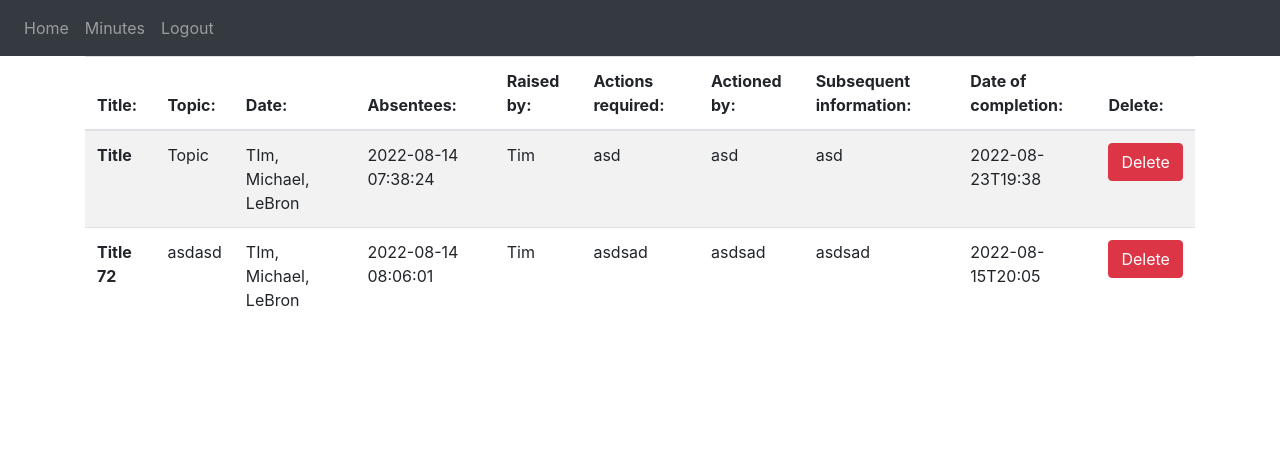
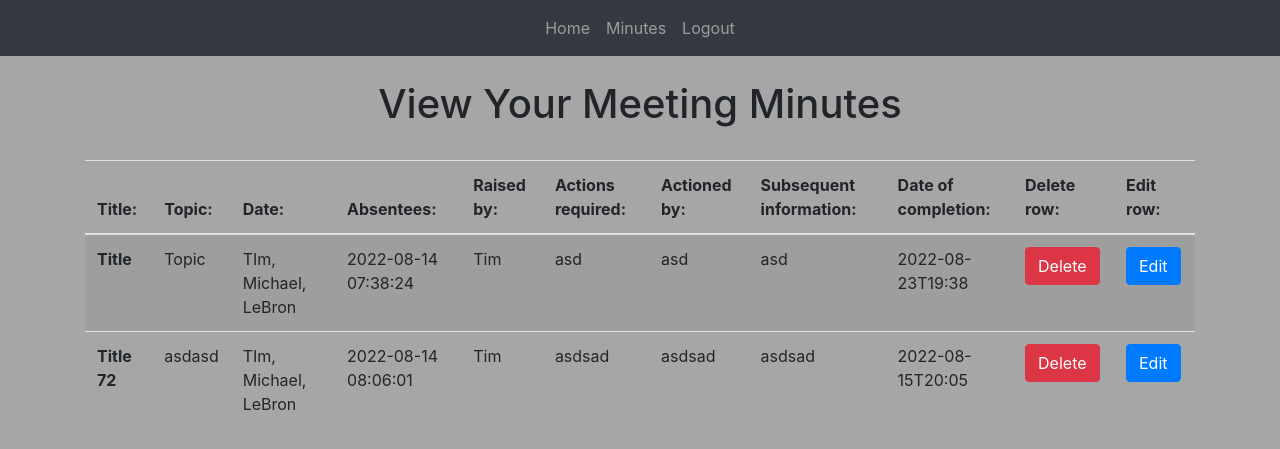
Before and after one commit to CyrusSTU/Meeting-Minutes-Website, a Flask app: page /minutes in a window 1280 px wide. Shown: the top 449 px of the page. Run offline with Flask 2, Linux system fonts and the light colour scheme; a user stored in the database is signed in; data comes from the database, SQL or seed files in the repository; both versions use the stored data as it was after the commit; some libraries are stand-ins or nearby versions.

Commit message:
Change 2
Minor quality of life changes

```diff
--- a/website/auth.py
+++ b/website/auth.py
@@ -7,7 +7,7 @@ from flask_login import login_user, login_required, logout_user, current_user
 
 auth = Blueprint("auth", __name__)
 
-
+# handles the login form authentication
 @auth.route("/login", methods=["GET", "POST"])
 def login():
     if request.method == "POST":
--- a/website/templates/base.html
+++ b/website/templates/base.html
@@ -17,7 +17,13 @@
 
     <title>{% block title %}Home{% endblock %}</title>
   </head>
+  <style>
+      body {
+        background-color: #A6A6A6;
+      }
+    </style>
   <body>
+    </div>
     <nav class="navbar navbar-expand-lg navbar-dark bg-dark">
       <button
         class="navbar-toggler"
@@ -28,7 +34,7 @@
         <span class="navbar-toggler-icon"></span>
       </button>
       <div class="collapse navbar-collapse" id="navbar">
-        <div class="navbar-nav">
+        <div class="navbar-nav center mx-auto">
           {% if user.is_authenticated %}
           <a class="nav-item nav-link" id="home" href="/">Home</a>
           <a class ="nav-item nav-link" id="minutes" href="/minutes">Minutes</a>
--- a/website/templates/home.html
+++ b/website/templates/home.html
@@ -8,6 +8,7 @@
 
 {% block content%}
 </ul>
+<br/>
 <h1 align = "center">Meeting Minutes</h1>
 <form action ="{{ url_for("views.home")}}" method="post">
   <div id = "meeting-minutes">
--- a/website/templates/login.html
+++ b/website/templates/login.html
@@ -1,7 +1,9 @@
 {% extends "base.html" %} {% block title %}Login{% endblock %} {% block content
     %}
     <form method="POST">
-      <h3 align="center">Login</h3>
+      <br/>
+      <h1 align="center">Login</h1>
+      <br/>
       <div class="form-group">
         <label for="email">Email Address</label>
         <input
--- a/website/templates/minutes.html
+++ b/website/templates/minutes.html
@@ -1,8 +1,10 @@
 {% extends "base.html" %} {% block title %}Minutes{% endblock %}
 
 {% block content%}
-<!--display data from database in a table format with a delete option-->
-<table class="table table-striped">
+<br/>
+<h1 align = "center"> View Your Meeting Minutes</h1>
+<br/>
+  <table class="table table-striped center">
     <thead>
       <tr>
         <th>Title:</th>
@@ -14,7 +16,8 @@
         <th>Actioned by:</th>
         <th>Subsequent information:</th>
         <th>Date of completion:</th>
-      <th>Delete:</th>
+        <th>Delete row:</th>
+        <th>Edit row:</th>
       </tr>
     </thead>
     <tbody>
@@ -56,7 +59,68 @@
             </div>
           </div>
       </td>
+      <td>
+        <!--button to edit meeting row on table-->
+        <button type="button" class="btn btn-primary" data-toggle="modal" data-target="#editModal{{ meeting.id }}">
+          Edit
+        </button>
+        <!--modal to edit meeting row-->
+        <div class="modal fade" id="editModal{{ meeting.id }}" tabindex="-1" role="dialog" aria-labelledby="editModalLabel" aria-hidden="true">
+          <div class="modal-dialog" role="document">
+            <div class="modal-content">
+              <div class="modal-header">
+                <h5 class="modal-title" id="editModalLabel">Edit Meeting</h5>
+                <button type="button" class="close" data-dismiss="modal" aria-label="Close">
+                  <span aria-hidden="true">&times;</span>
+                </button>
+              </div>
+              <div class="modal-body">
+                <form action="{{ url_for('views.edit_meeting', id=meeting.id) }}" method="post">
+                  <div class="form-group">
+                    <label for="title">Title:</label>
+                    <input type="text" class="form-control" id="title" name="title" value="{{ meeting.title }}">
+                  </div>
+                  <div class="form-group">
+                    <label for="topic">Topic:</label>
+                    <input type="text" class="form-control" id="topic" name="topic" value="{{ meeting.topic }}">
+                  </div>
+                  <div class="form-group">
+                    <label for="attendees">Attendees:</label>
+                    <input type="text" class="form-control" id="attendees" name="attendees" value="{{ meeting.attendees }}">
+                  </div>
+                  <div class="form-group">
+                    <label for="time">Time:</label>
+                    <input type="text" class="form-control" id="time" name="time" value="{{ meeting.time }}">
+                  </div>
+                  <div class="form-group">
+                    <label for="raised_by">Raised by:</label>
+                    <input type="text" class="form-control" id="raised_by" name="raised_by" value="{{ meeting.raised_by }}">
+                  </div>
+                  <div class="form-group">
+                    <label for="actions_required">Actions required:</label>
+                    <input type="text" class="form-control" id="actions_required" name="actions_required" value="{{ meeting.actions_required }}">
+                  </div>
+                  <div class="form-group">
+                    <label for="actioned_by">Actioned by:</label>
+                    <input type="text" class="form-control" id="actioned_by" name="actioned_by" value="{{ meeting.actioned_by }}">
+                  </div>
+                  <div class="form-group">
+                    <label for="subsequent_information">Subsequent information:</label>
+                    <input type="text" class="form-control" id="subsequent_information" name="subsequent_information" value="{{ meeting.subsequent_information }}">
+                  </div>
+                  <div class="form-group">
+                    <label for="end_time">End time:</label>
+                    <input type="text" class="form-control" id="end_time" name="end_time" value="{{ meeting.end_time }}">
+                  </div>
+                  <button type="submit" class="btn btn-primary">Submit</button>
+                </form>
+              </div>
+            </div>
+          </div>
+        </div>
+      </td>
     </tr>
     {% endfor %}
   </tbody>
+</table>
 {% endblock %}
--- a/website/templates/sign_up.html
+++ b/website/templates/sign_up.html
@@ -1,7 +1,9 @@
 {% extends "base.html" %} {% block title %}Sign Up{% endblock %} {% block
     content %}
     <form method="POST">
-      <h3 align="center">Sign Up</h3>
+      <br/>
+      <h1 align="center">Sign Up</h1>
+      <br/>
       <div class="form-group">
         <label for="email">Email Address</label>
         <input
```
Also changed, not shown: website/views.py (+58 -2 lines), website/database.sqlite, website/templates/Images/Logo.png (added). Lines whose indentation alone changed are shown as unchanged.
